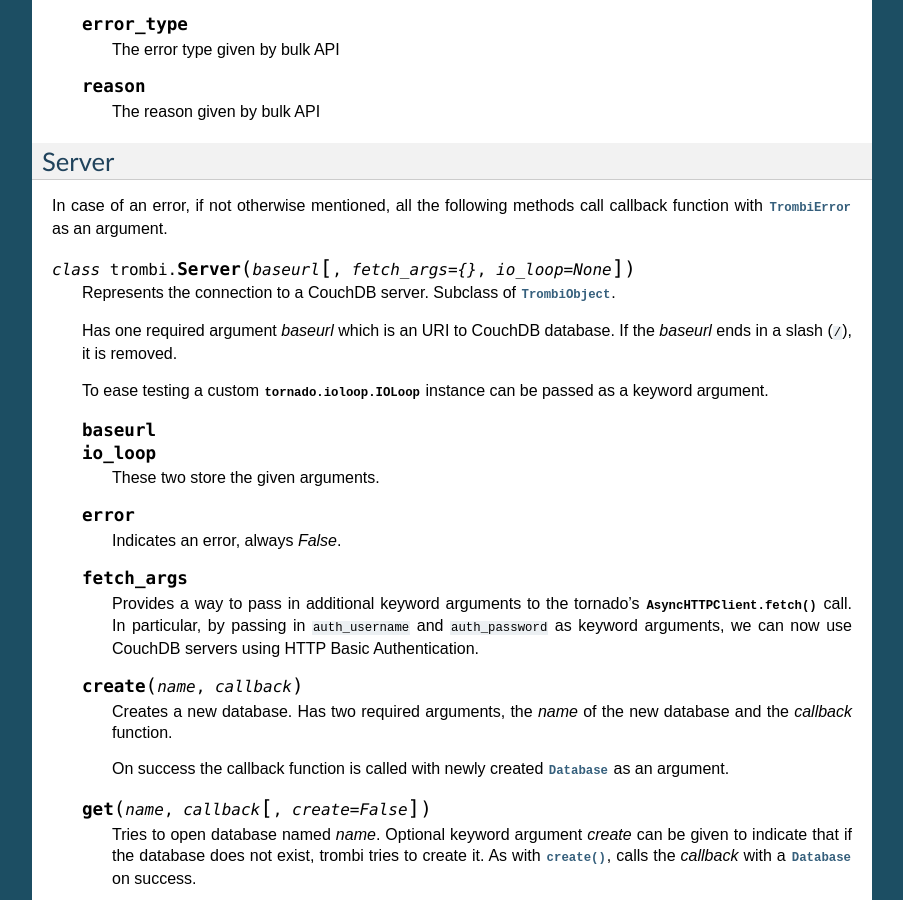
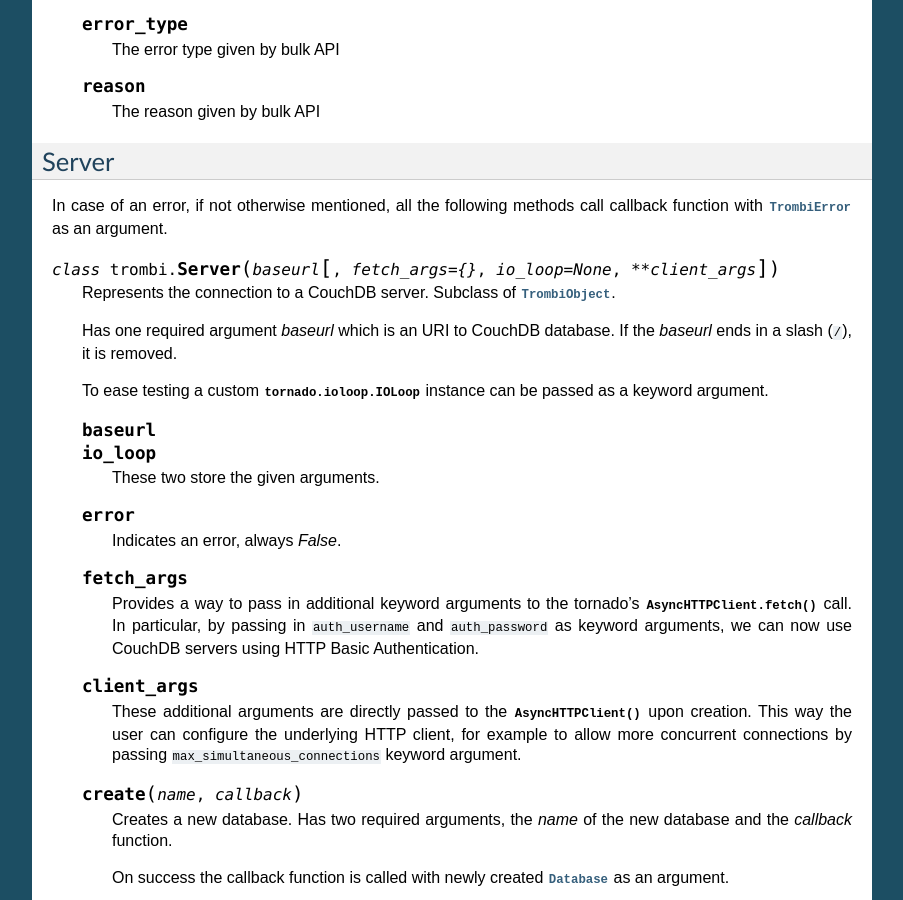
Before and after one commit to inoi/trombi, a Sphinx documentation site: the page built from doc/python-api.rst, in a window 1280 px wide and 900 px high, scrolled down 1825 px. Shown: the whole window, without its empty margins (198-1101 px from the left). Built offline with Sphinx 7.4.7, drawn with Linux system fonts in a browser that asks for light colours.

Commit message:
doc: Add documentation about the new client_args in Server

```diff
--- a/doc/python-api.rst
+++ b/doc/python-api.rst
@@ -147,7 +147,7 @@ In case of an error, if not otherwise mentioned, all the following
 methods call callback function with :class:`TrombiError` as an
 argument.
 
-.. class:: Server(baseurl[, fetch_args={}, io_loop=None])
+.. class:: Server(baseurl[, fetch_args={}, io_loop=None, **client_args])
 
    Represents the connection to a CouchDB server. Subclass of
    :class:`TrombiObject`.
@@ -174,6 +174,14 @@ argument.
       by passing in ``auth_username`` and ``auth_password`` as keyword
       arguments, we can now use CouchDB servers using HTTP Basic
       Authentication.
+
+   .. attribute:: client_args
+
+      These additional arguments are directly passed to the
+      :meth:`AsyncHTTPClient` upon creation. This way the user can
+      configure the underlying HTTP client, for example to allow more
+      concurrent connections by passing
+      ``max_simultaneous_connections`` keyword argument.
 
    .. method:: create(name, callback)
 
```
